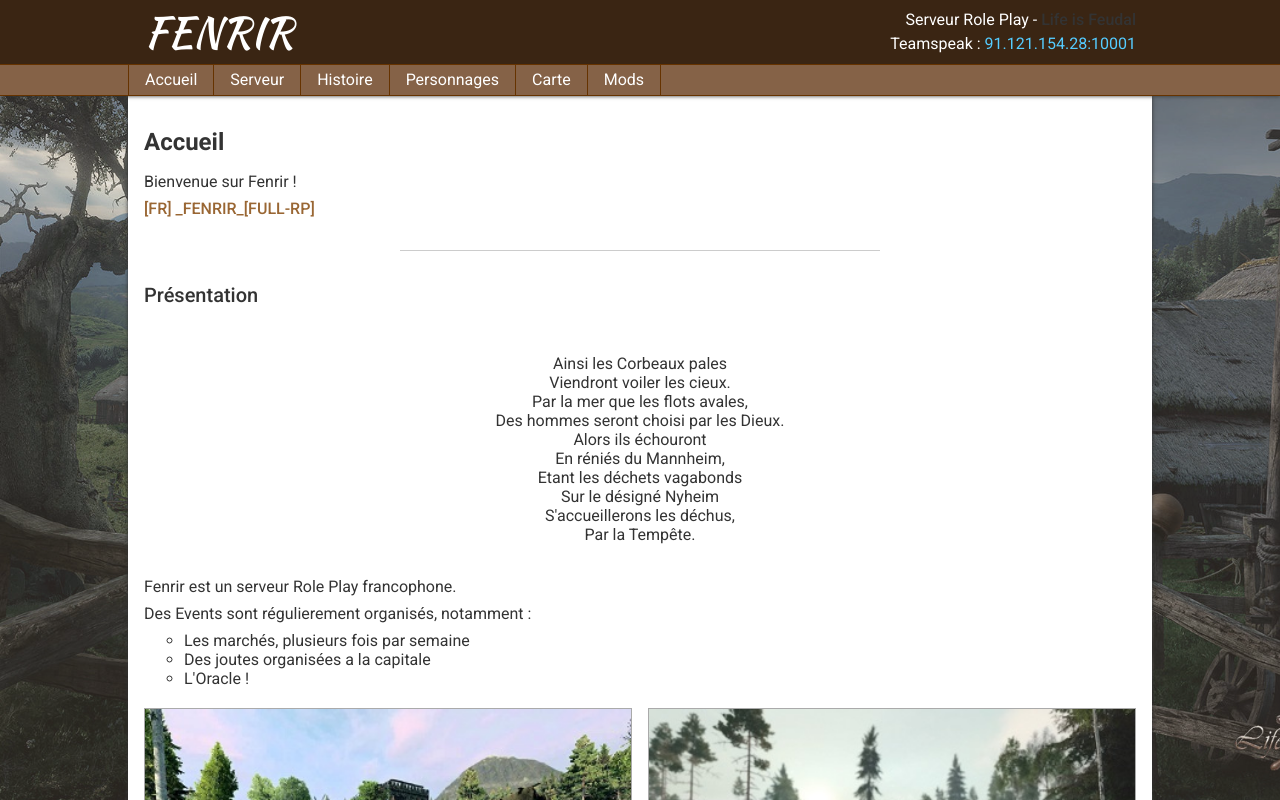
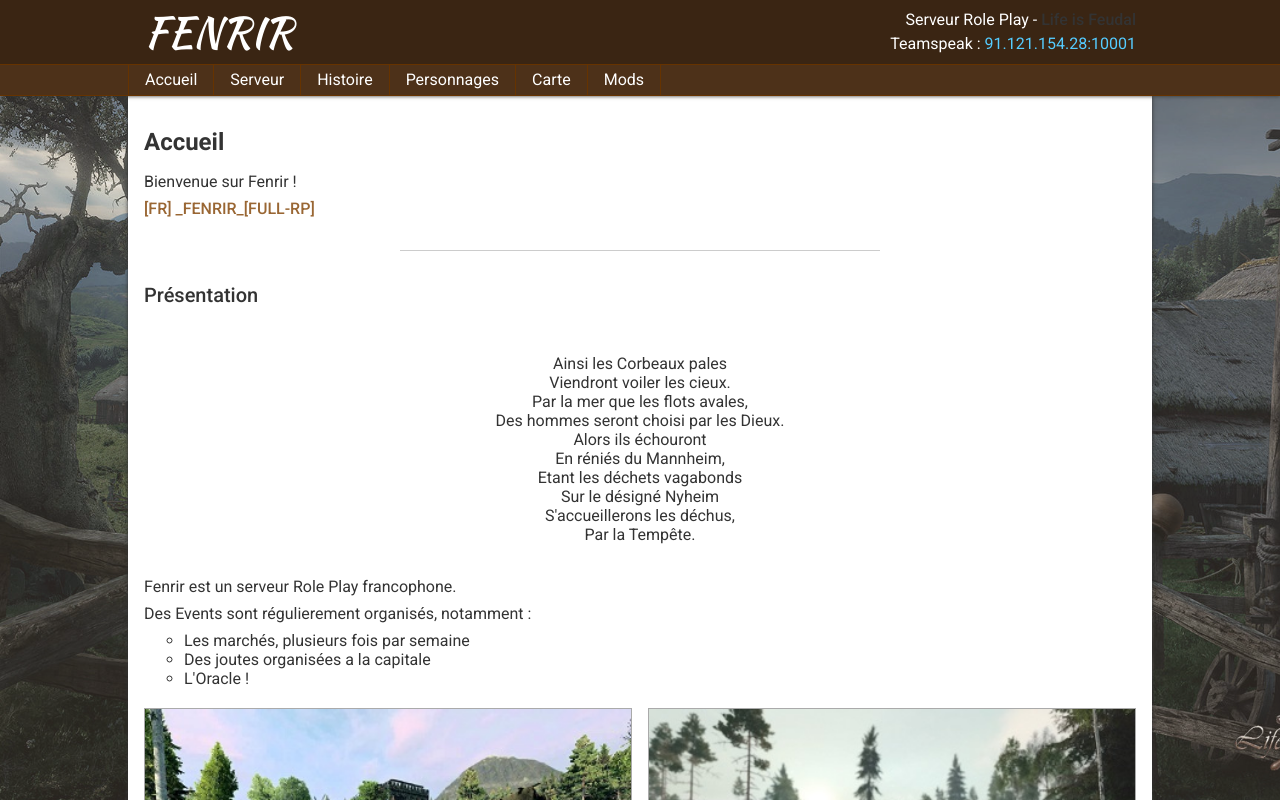
Before and after one commit to Fenrirlif/fenrirlif.github.io, a plain HTML site: page index.html in a window 1280 px wide. Drawn offline with nearby package versions, Linux system fonts and the light colour scheme; some packages are replaced by stand-ins of ours.

Commit message:
brown menu

```diff
--- a/styles/style.css
+++ b/styles/style.css
@@ -33,7 +33,7 @@ ul { margin-left: 40px; list-style-type: circle;}
 		#main_header > .max_width > div { display: inline-block; vertical-align: top; width: calc(100% - 150px); height: 64px; padding: 8px 16px 8px 0px; text-align: right;}
 			#main_header > .max_width > div > p { height: 24px; line-height: 24px; font-size: 16px;}
 
-#main_nav { position: relative; z-index: 1; height: 32px; border-top: 1px solid #630; border-bottom: 1px solid #630; background-color: #856247; box-shadow: 0px 0px 4px #333;}
+#main_nav { position: relative; z-index: 1; height: 32px; border-top: 1px solid #630; border-bottom: 1px solid #630; background-color: #4d3119; box-shadow: 0px 0px 4px #333;}
 	#main_nav > .max_width { height: 30px;}
 		#main_nav > .max_width > a { display: inline-block; vertical-align: top; height: 30px; line-height: 30px; /*padding: 0px 16px 0px 32px;*/ padding: 0px 16px; border-left: 1px solid #630; /*background-size: 16px 16px; background-position: 4px 50%; background-repeat: no-repeat;*/ font-size: 16px; color: #fff; transition: all 250ms ease;}
 		#main_nav > .max_width > a:last-child { border-right: 1px solid #630;}
```
